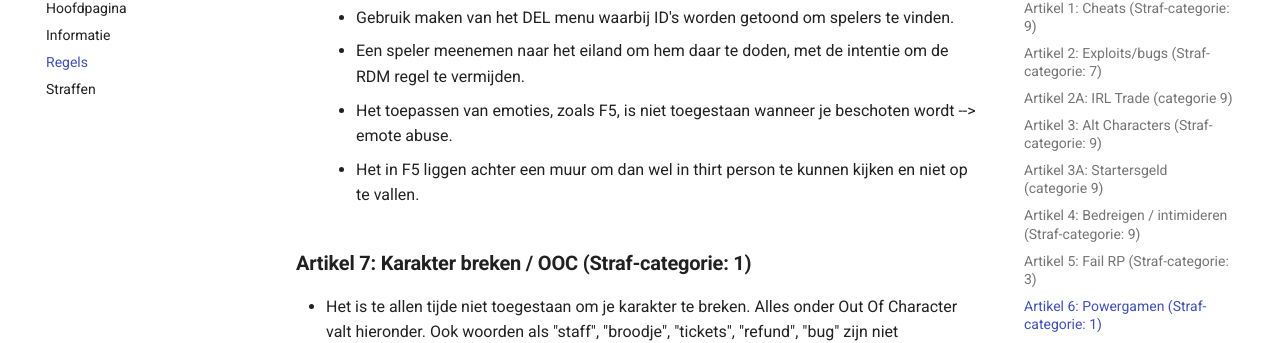
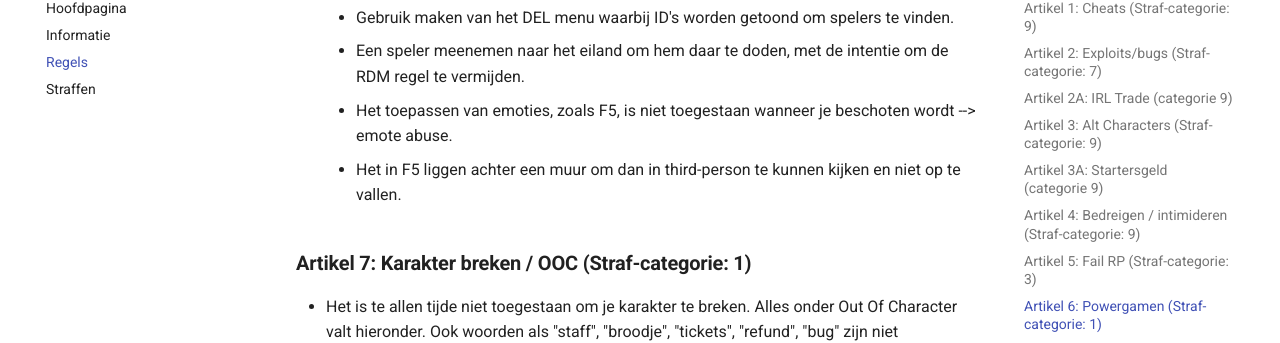
Before and after one commit to ZuiderVeenRP/apv, an MkDocs documentation site: the page built from docs/algemeen.md, in a window 1280 px wide and 900 px high, scrolled down 2908 px. Shown: the part 100-443 px from the top of the window. Built offline with MkDocs 1.6.1 and Material for MkDocs 9.7.7, drawn with Linux system fonts in a browser that asks for light colours; comment, search, counter and statistics services are not loaded.

Commit message:
Aanpassing artikel 6 typfout.

```diff
--- a/docs/algemeen.md
+++ b/docs/algemeen.md
@@ -66,7 +66,7 @@
       * Gebruik maken van het DEL menu waarbij ID's worden getoond om spelers te vinden.
       * Een speler meenemen naar het eiland om hem daar te doden, met de intentie om de RDM regel te vermijden.
       * Het toepassen van emoties, zoals F5, is niet toegestaan wanneer je beschoten wordt --> emote abuse.
-      * Het in F5 liggen achter een muur om dan wel in thirt person te kunnen kijken en niet op te vallen.
+      * Het in F5 liggen achter een muur om dan in third-person te kunnen kijken en niet op te vallen.
 
 ### **Artikel 7: Karakter breken / OOC (Straf-categorie: 1)**
    - Het is te allen tijde niet toegestaan om je karakter te breken. Alles onder Out Of Character valt hieronder. Ook woorden als "staff", "broodje", "tickets", "refund", "bug" zijn niet toegestaan.
```
